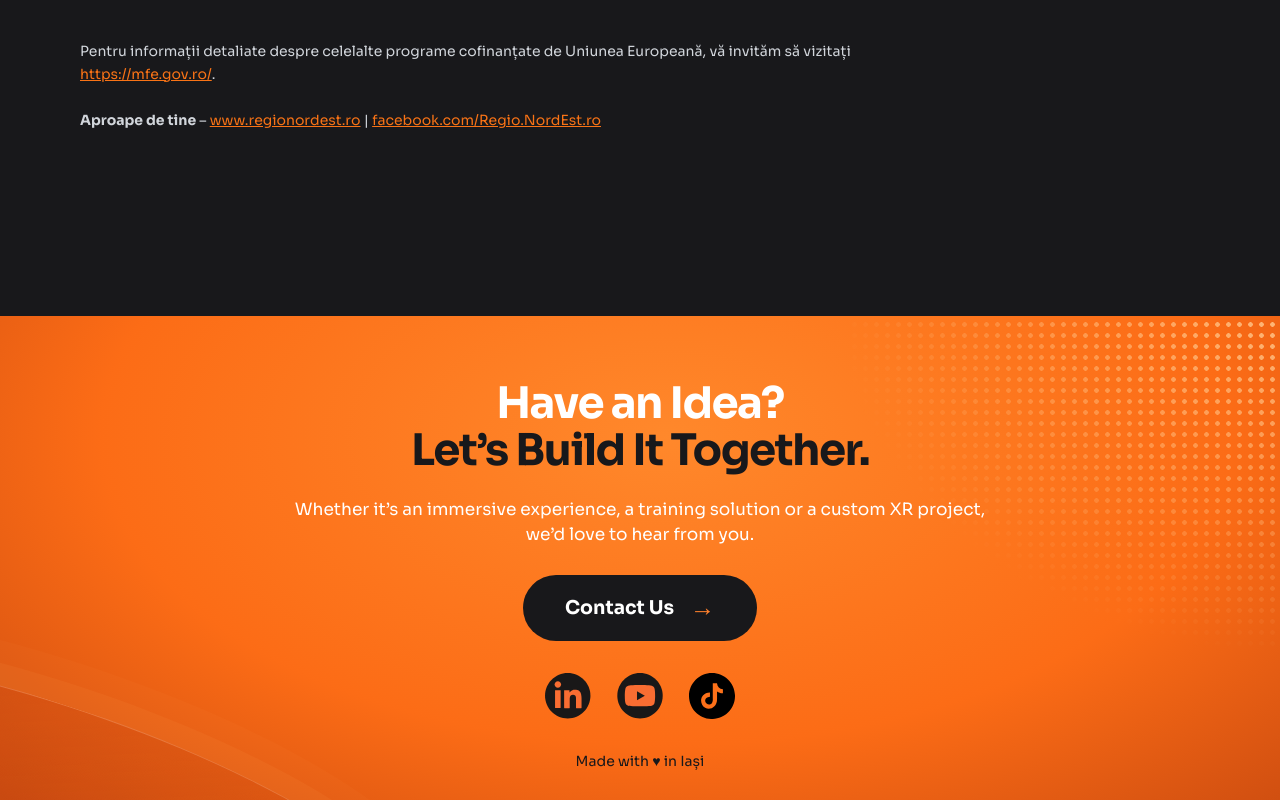
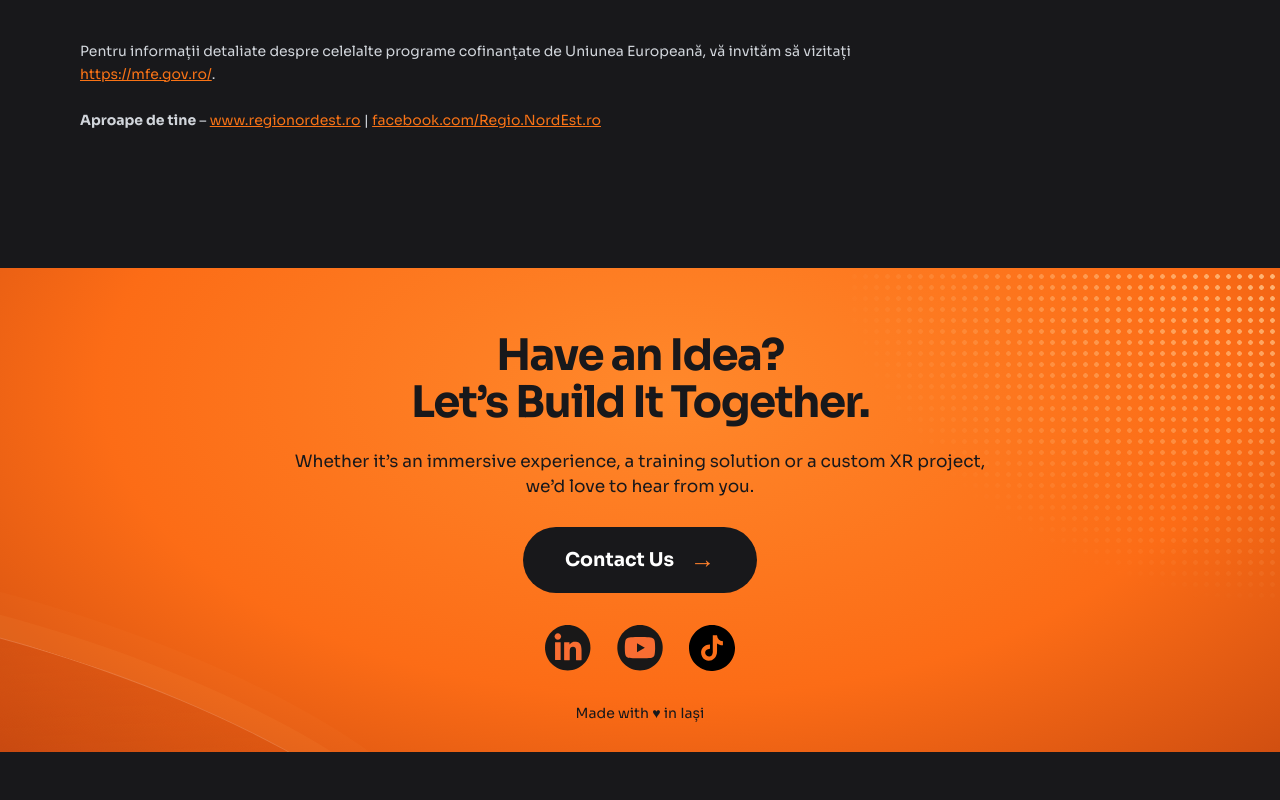
Before and after one commit to silidragos/colorfulcoding-blog, a Next.js app: page /practimentor-about in a window 1280 px wide. Shown: the part 2447-3247 px from the top of the page. After the commit the page ends 3199 px from the top, so only its background shows below. Built offline with nearby package versions, Linux system fonts and the light colour scheme.

Commit message:
style(design): FINDING-002 improve contact contrast

```diff
--- a/components/landing-page/Contact.module.css
+++ b/components/landing-page/Contact.module.css
@@ -2,7 +2,7 @@
     position: relative;
     isolation: isolate;
     overflow: hidden;
-    margin-top: 80px;
+    margin-top: 32px;
     padding: clamp(48px, 5vw, 80px) 5% 28px;
     background: radial-gradient(ellipse at 52% 25%, #ff882b, #fc6c16 60%, #cc4c10);
     text-align: center;
@@ -35,16 +35,16 @@
     pointer-events: none;
 }
 .content { max-width: 1100px; margin: auto; }
-.content h2 { font-size: clamp(32px, 3.4vw, 54px); font-weight: 700; line-height: 1.08; letter-spacing: -.035em; margin: 0; color: #fff; }
+.content h2 { font-size: clamp(32px, 3.4vw, 54px); font-weight: 700; line-height: 1.08; letter-spacing: -.035em; margin: 0; color: #18181b; }
 .content h2 span { color: #18181b; }
-.description { margin: 24px auto 28px; max-width: 68ch; color: white; font-size: clamp(17px, 1.25vw, 21px); line-height: 1.45; }
+.description { margin: 24px auto 28px; max-width: 68ch; color: #18181b; font-size: clamp(17px, 1.25vw, 21px); line-height: 1.45; }
 .contact { display: inline-flex; align-items: center; justify-content: center; gap: 16px; min-height: 56px; padding: 14px 42px; border-radius: 99px; color: white; background: #18181b; font-size: 19px; font-weight: 700; }
 .contact span { color: #ff812d; font-size: 25px; }
 .socials { display: flex; justify-content: center; gap: 26px; margin-top: 32px; }
 .socials a { display: block; border-radius: 50%; }
 .socials img { width: 46px; height: 46px; }
 .credit { margin-top: 32px; color: #18181b; font-size: 14px; }
-.footer a:focus-visible { outline: 3px solid white; outline-offset: 5px; }
+.footer a:focus-visible { outline: 3px solid #18181b; outline-offset: 5px; }
 @media (hover: hover) and (prefers-reduced-motion: no-preference) {
     .contact, .socials a { transition: transform 200ms ease, background 200ms ease; }
     .contact:hover { background: #303033; transform: translateY(-2px); }
```
